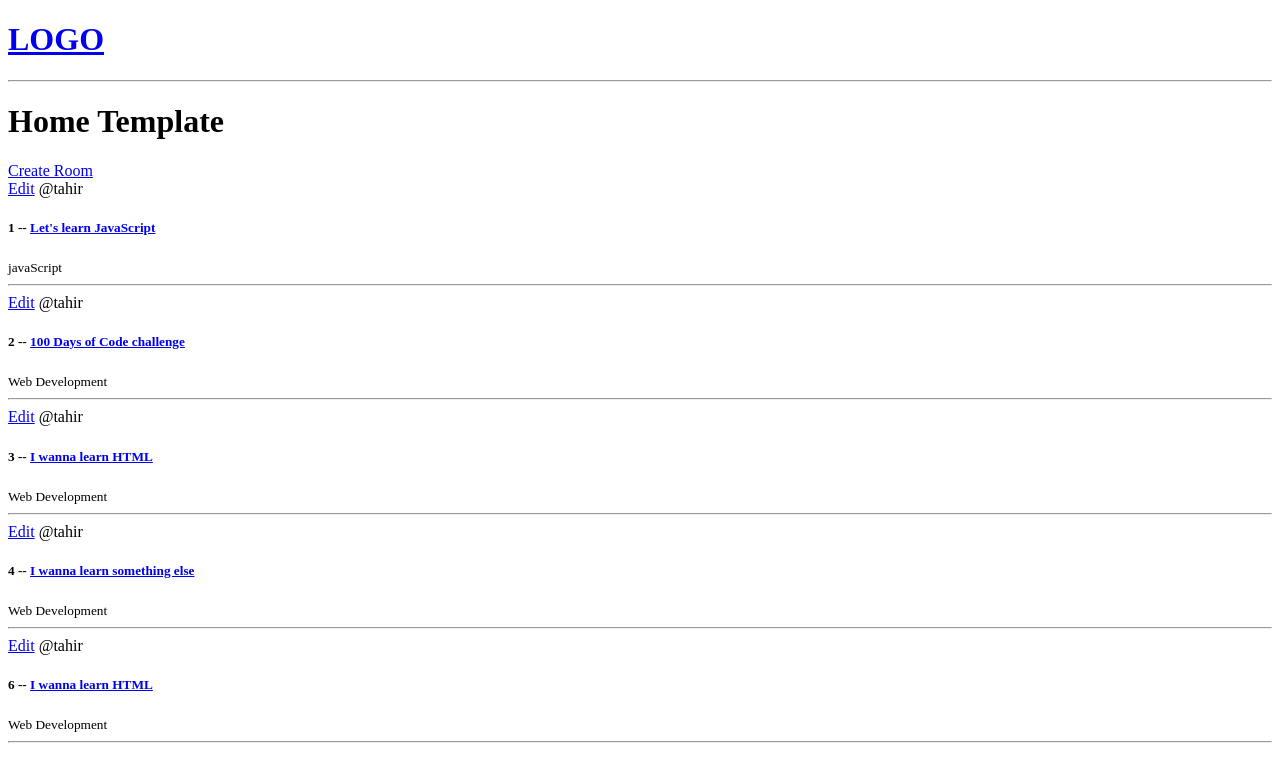
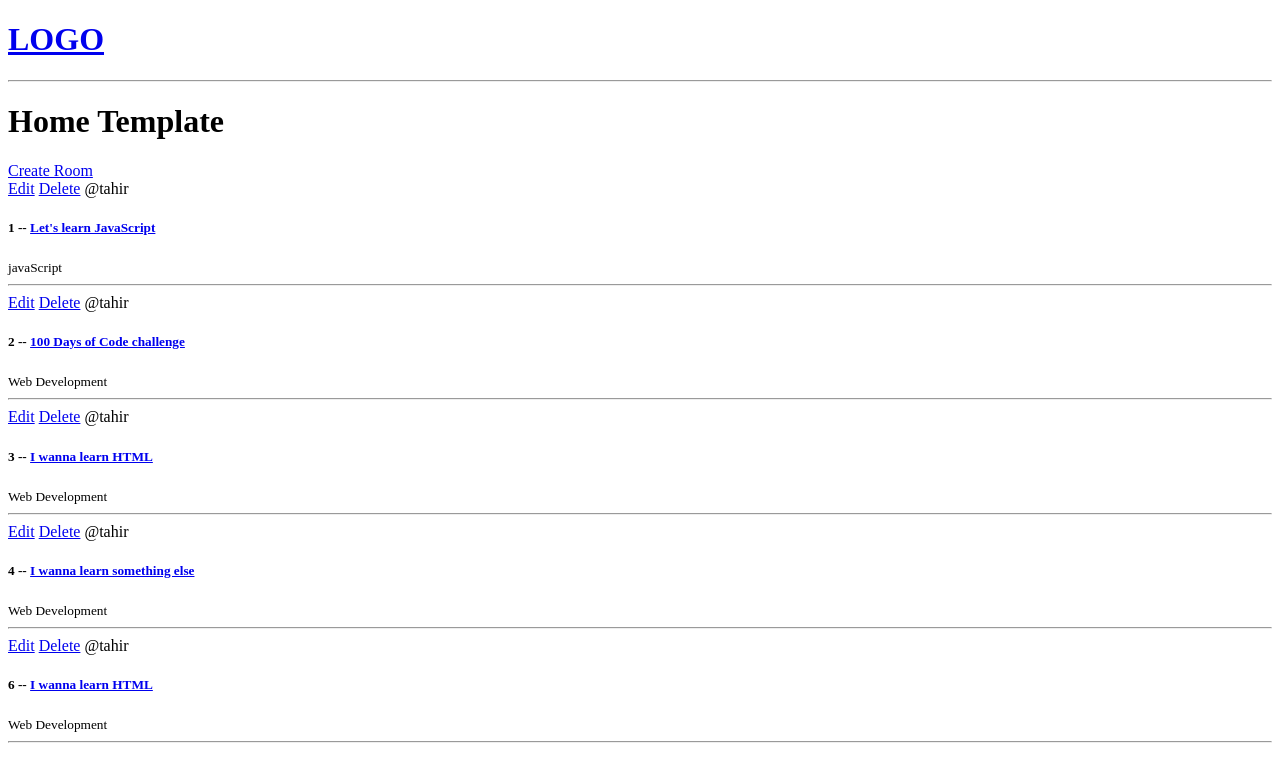
Before and after one commit to tahirkhan54321/Group-Forum-Python-Django, a Django app: page / in a window 1280 px wide. Shown: the top 782 px of the page. Run offline with Django 5.2, Linux system fonts and the light colour scheme; data comes from the database, SQL or seed files in the repository; both versions use the stored data as it was after the commit.

Commit message:
Added delete room functionality

```diff
--- a/base/templates/base/home.html
+++ b/base/templates/base/home.html
@@ -9,6 +9,7 @@
     {% for room in rooms %}
     <div>
       <a href="{% url 'update-room' room.id %}">Edit</a>
+      <a href="{% url 'delete-room' room.id %}">Delete</a>
         <span>@{{room.host.username}}</span>
       <h5>
         {{room.id}} -- <a href="{% url 'room' room.id %}">{{room.name}}</a>
--- a/base/urls.py
+++ b/base/urls.py
@@ -10,4 +10,5 @@ urlpatterns = [
     path('room/<str:pk>/', views.room, name="room"), #pk stands for primary key
     path('create-room/', views.createRoom, name="create-room"),
     path('update-room/<str:pk>/', views.updateRoom, name="update-room"),
+    path('delete-room/<str:pk>/', views.deleteRoom, name="delete-room"),
 ]
--- a/base/views.py
+++ b/base/views.py
@@ -46,3 +46,10 @@ def updateRoom(request, pk):
 
     context = {'form': form}
     return render(request, 'base/room_form.html', context)
+
+def deleteRoom(request, pk):
+    room = Room.objects.get(id=pk)
+    if request.method == 'POST':
+        room.delete()
+        return redirect('home')
+    return render(request, 'base/delete.html', {'obj':room})
```
Also changed, not shown: base/templates/base/delete.html (added, +12 -0 lines), db.sqlite3.
